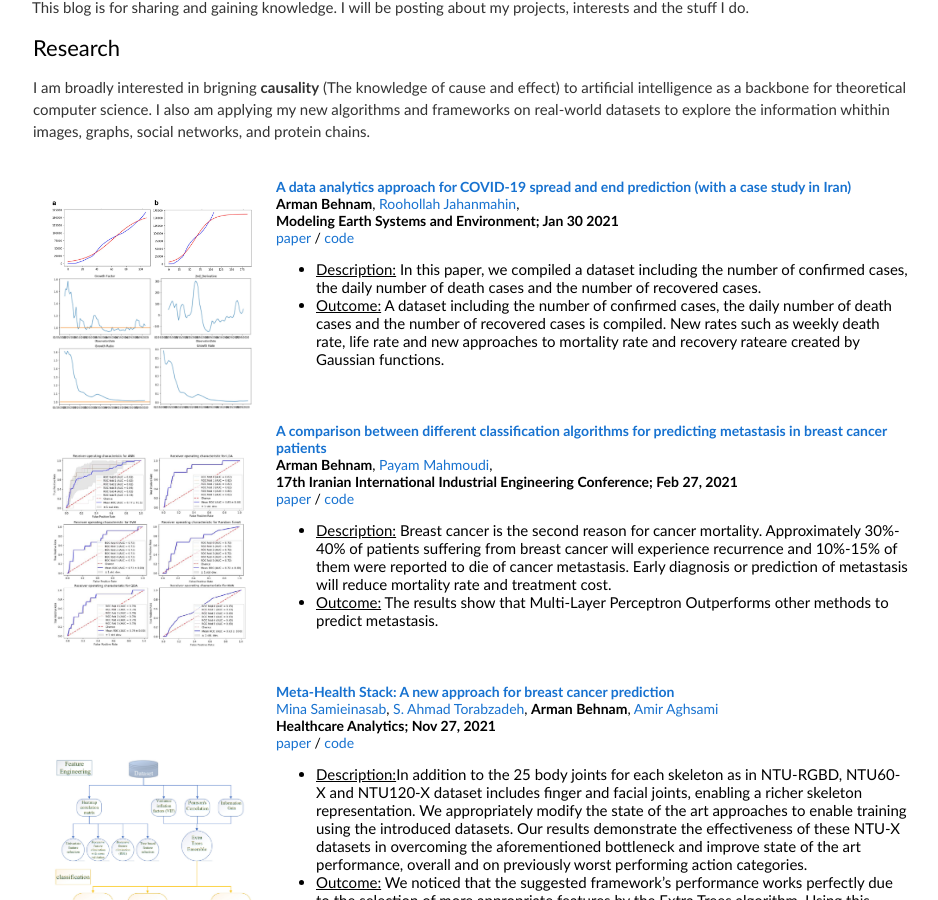
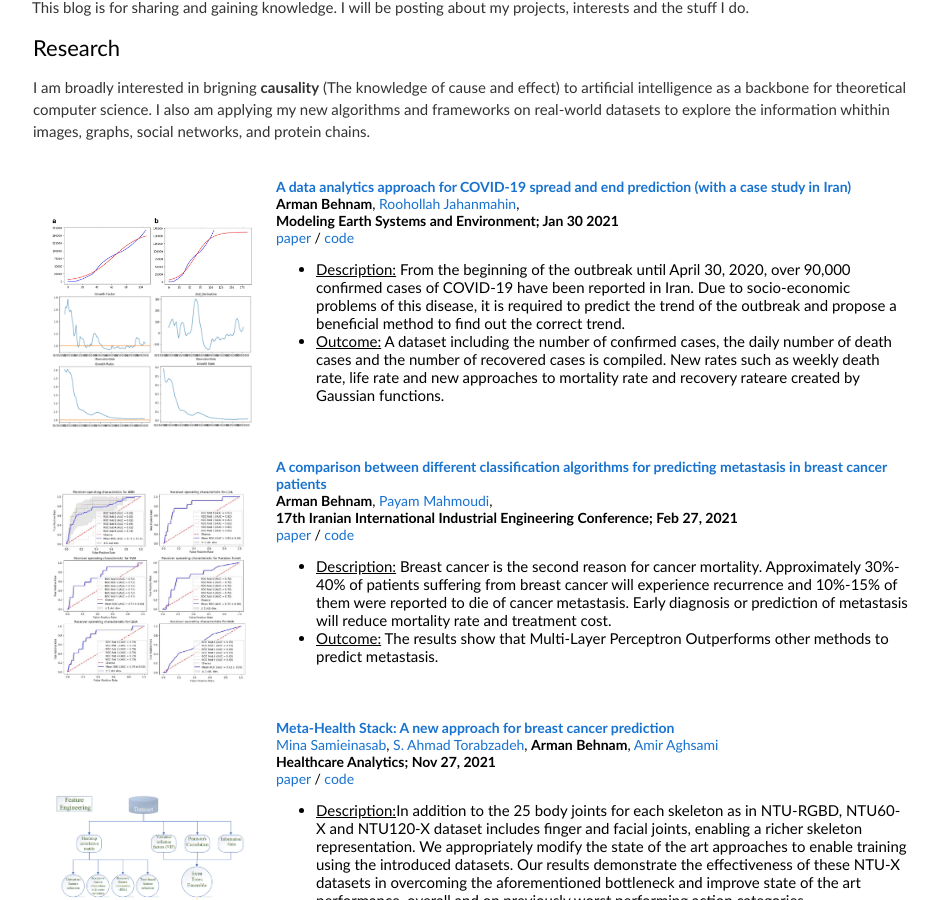
Before and after one commit to ArmanBehnam/ArmanBehnam.github.io, a Jekyll site: the page built from index.html, in a window 1280 px wide and 900 px high, scrolled down 617 px. Shown: the whole window, without its empty margins (160-1098 px from the left). Built offline with Jekyll 4.4.1, drawn with Linux system fonts in a browser that asks for light colours.

Commit message:
Update index.html

```diff
--- a/index.html
+++ b/index.html
@@ -113,7 +113,7 @@ title: Arman Behnam's website
 	      <a href="https://link.springer.com/article/10.1007/s40808-021-01086-8">code</a>
 	      <ul>
 		<li>
-		  <u>Description:</u> In this paper, we compiled a dataset including the number of confirmed cases, the daily number of death cases and the number of recovered cases.
+		  <u>Description:</u> From the beginning of the outbreak until April 30, 2020, over 90,000 confirmed cases of COVID-19 have been reported in Iran. Due to socio-economic problems of this disease, it is required to predict the trend of the outbreak and propose a beneficial method to find out the correct trend.
 		</li>
 		<li>
 		  <u>Outcome:</u> A dataset including the number of confirmed cases, the daily number of death cases and the number of recovered cases is compiled. New rates such as weekly death rate, life rate and new approaches to mortality rate and recovery rateare created by Gaussian functions.
```
